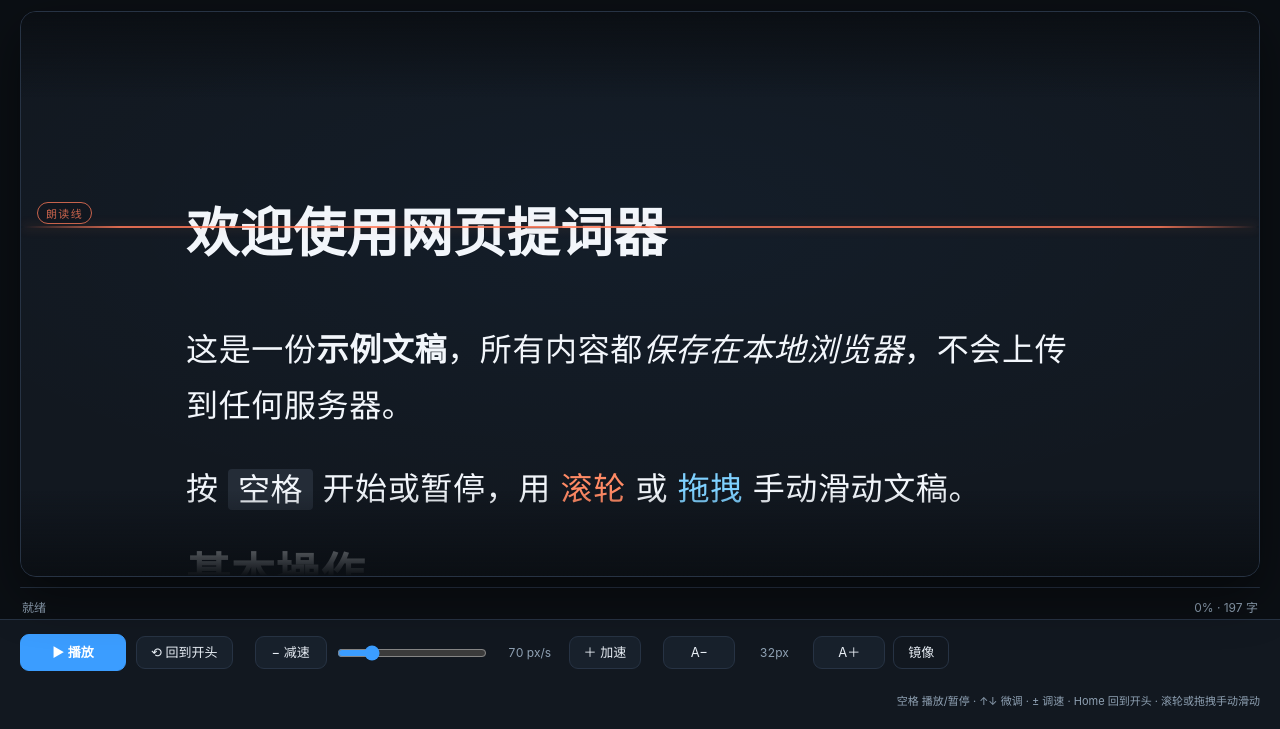
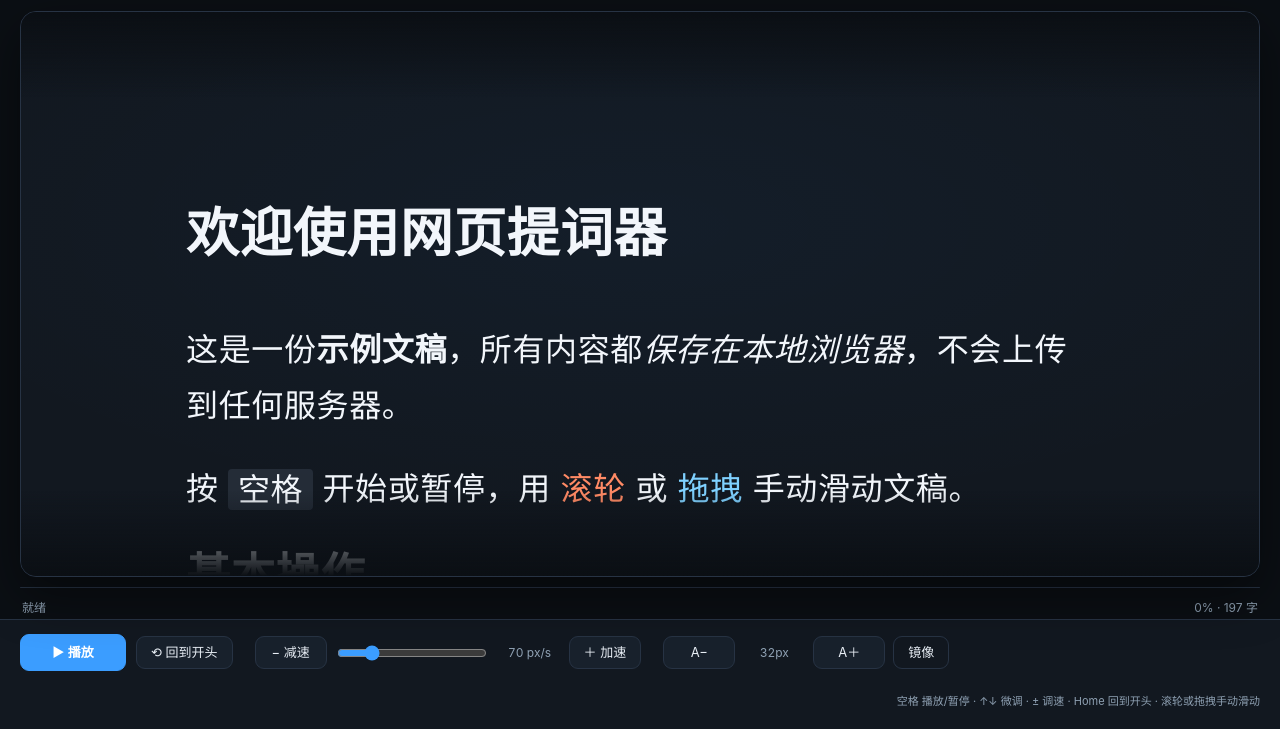
Before and after one commit to xiaoxixi222/teleprompter, a plain HTML site: page index.html in a window 1280 px wide. Shown: the part 71-800 px from the top of the page. Drawn offline with Linux system fonts and the light colour scheme.

Commit message:
style: 移除朗读线，改用文字起始留白提示大概位置

```diff
--- a/app.js
+++ b/app.js
@@ -846,7 +846,7 @@ function init() {
   state.blocks = saved ? saved : sampleBlocks.map((b) => Object.assign({}, b));
   renderScript();
 
-  // 尺寸变化时重新计算朗读线位置与最大滚动距离
+  // 尺寸变化时重新计算起始留白与最大滚动距离
   const ro = new ResizeObserver(() => { if (!state.editing) measure(); });
   ro.observe(viewport);
   window.addEventListener('resize', () => { if (!state.editing) measure(); });
--- a/index.html
+++ b/index.html
@@ -36,11 +36,6 @@
     <div class="viewport" id="viewport" title="按住拖拽可手动滑动文稿">
       <div class="track" id="track">
         <article class="script" id="script" spellcheck="false"></article>
-      </div>
-
-      <div class="guide" aria-hidden="true">
-        <span class="guide-label">朗读线</span>
-        <span class="guide-line"></span>
       </div>
 
       <div class="mask mask-top" aria-hidden="true"></div>
--- a/styles.css
+++ b/styles.css
@@ -10,7 +10,6 @@
   --accent: #3b9dff;
   --accent-hover: #2b8bec;
   --accent-ink: #ffffff;
-  --guide: #ff7a59;
   --script-ink: #f2f6fb;
   --script-sub: #c8d6e6;
   --mask: #0b0f14;
@@ -28,7 +27,6 @@ body[data-theme="light"] {
   --accent: #1f6feb;
   --accent-hover: #185ccc;
   --accent-ink: #ffffff;
-  --guide: #e04f34;
   --script-ink: #111b29;
   --script-sub: #3d4c5f;
   --mask: #eef2f7;
@@ -187,36 +185,6 @@ body {
   padding: .05em .3em;
 }
 
-.guide {
-  position: absolute;
-  top: 38%;
-  left: 0; right: 0;
-  pointer-events: none;
-  display: flex;
-  align-items: center;
-  gap: 0;
-  opacity: .85;
-}
-.guide-line {
-  flex: 1;
-  height: 2px;
-  background: linear-gradient(90deg, transparent, var(--guide) 8%, var(--guide) 92%, transparent);
-  box-shadow: 0 0 12px rgba(255, 122, 89, .35);
-}
-.guide-label {
-  position: absolute;
-  left: 16px;
-  top: -24px;
-  font-size: 11px;
-  letter-spacing: .12em;
-  color: var(--guide);
-  background: var(--panel);
-  padding: 2px 8px;
-  border: 1px solid var(--guide);
-  border-radius: 20px;
-  opacity: .9;
-}
-
 .mask { position: absolute; left: 0; right: 0; height: 15%; pointer-events: none; }
 .mask-top { top: 0; background: linear-gradient(to bottom, var(--mask), transparent); }
 .mask-bottom { bottom: 0; background: linear-gradient(to top, var(--mask), transparent); }
@@ -305,7 +273,6 @@ body.focus-mode .stage { padding: 0; gap: 0; }
 body.focus-mode .viewport { border: 0; border-radius: 0; box-shadow: none; }
 body.focus-mode .focus-exit { display: block; }
 body.focus-mode .focus-dock { display: flex; }
-body.focus-mode .guide-label { display: none; }
 
 /* ============ 编辑模式 ============ */
 .stage.editing .viewport { overflow: auto; cursor: text; touch-action: auto; user-select: text; -webkit-user-select: text; }
@@ -318,7 +285,7 @@ body.focus-mode .guide-label { display: none; }
   border-radius: 8px;
 }
 .stage.editing .script:focus { outline-color: var(--accent); }
-.stage.editing .mask, .stage.editing .guide { opacity: .2; }
+.stage.editing .mask { opacity: .2; }
 
 /* ============ 弹窗 / 提示 ============ */
 .modal {
@@ -414,7 +381,6 @@ body.focus-mode .guide-label { display: none; }
   .speed-box input[type="range"] { width: 100%; }
   .btn.step { min-width: 60px; min-height: 44px; }
   .font-value { min-width: 50px; }
-  .guide-label { display: none; }
   .mask { height: 12%; }
   .focus-dock .btn { min-width: 0; flex: 1; }
 }
```
